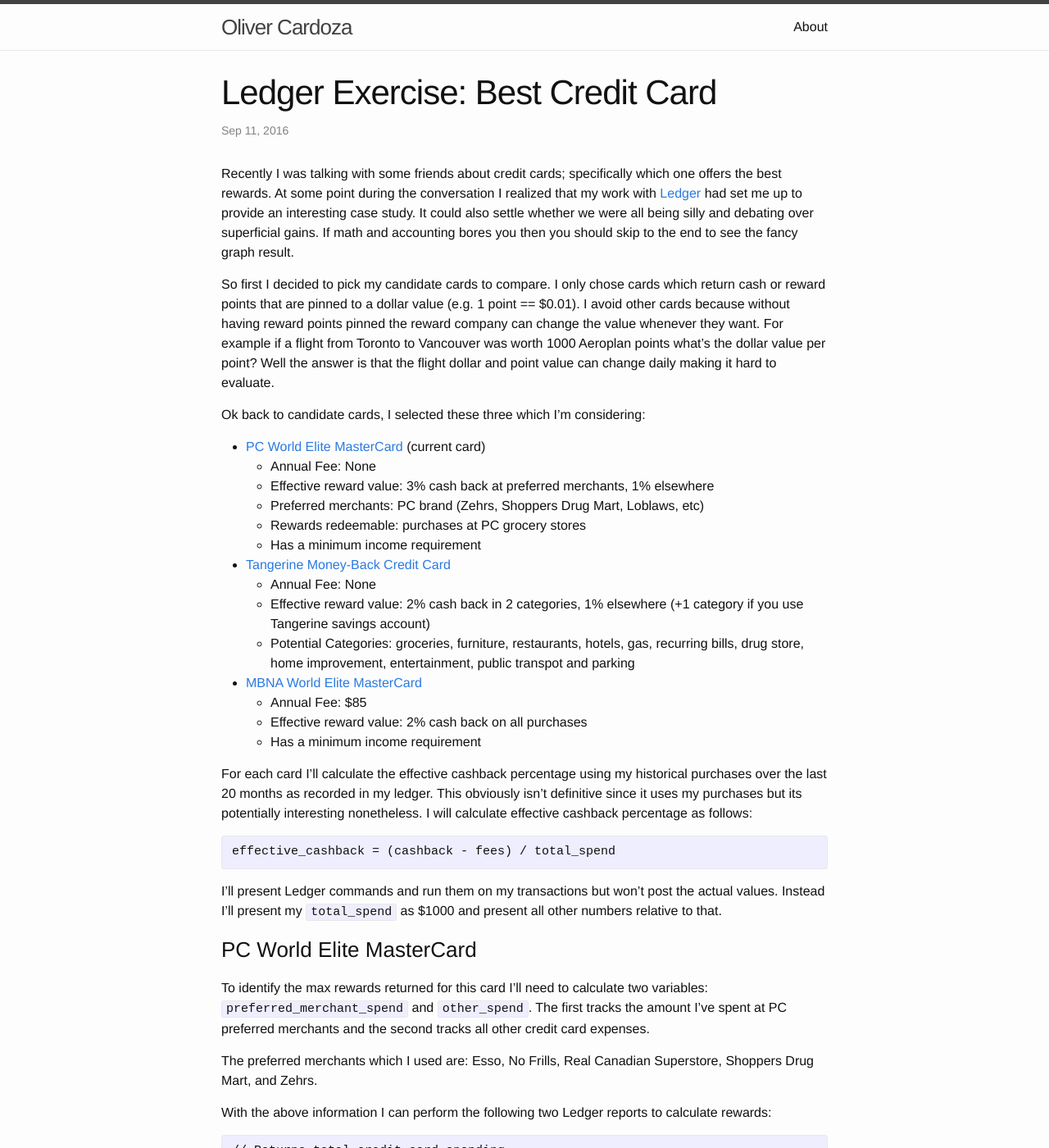
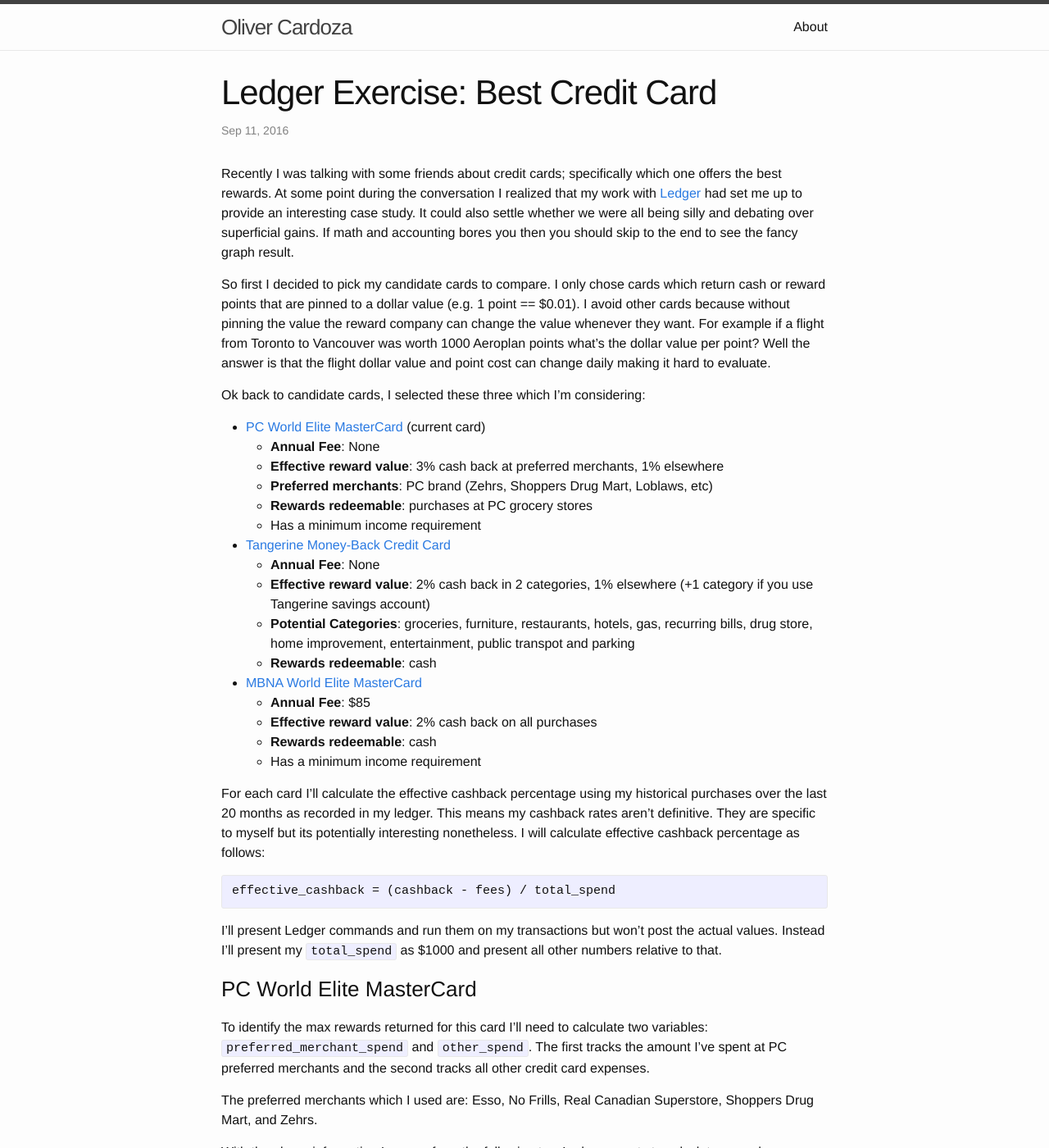
Before and after one commit to OliverCardoza/OliverCardoza.github.io, a Jekyll site: the page built from _posts/2016-09-11-ledger-exercise-best-credit-card.markdown, in a window 1280 px wide and 1400 px high. Shown: the whole window at 82% size. Built offline with Jekyll 4.4.1, drawn with Linux system fonts in a browser that asks for light colours; some of the changed text lies outside the part shown.

Commit message:
Update 2016-09-11-ledger-exercise-best-credit-card.markdown
revision X

````diff
--- a/_posts/2016-09-11-ledger-exercise-best-credit-card.markdown
+++ b/_posts/2016-09-11-ledger-exercise-best-credit-card.markdown
@@ -5,26 +5,28 @@
 ---
 Recently I was talking with some friends about credit cards; specifically which one offers the best rewards. At some point during the conversation I realized that my work with [Ledger](http://ledger-cli.org) had set me up to provide an interesting case study. It could also settle whether we were all being silly and debating over superficial gains. If math and accounting bores you then you should skip to the end to see the fancy graph result.
 
-So first I decided to pick my candidate cards to compare. I only chose cards which return cash or reward points that are pinned to a dollar value (e.g. 1 point == $0.01). I avoid other cards because without having reward points pinned the reward company can change the value whenever they want. For example if a flight from Toronto to Vancouver was worth 1000 Aeroplan points what's the dollar value per point? Well the answer is that the flight dollar and point value can change daily making it hard to evaluate.
+So first I decided to pick my candidate cards to compare. I only chose cards which return cash or reward points that are pinned to a dollar value (e.g. 1 point == $0.01). I avoid other cards because without pinning the value the reward company can change the value whenever they want. For example if a flight from Toronto to Vancouver was worth 1000 Aeroplan points what's the dollar value per point? Well the answer is that the flight dollar value and point cost can change daily making it hard to evaluate.
 
 Ok back to candidate cards, I selected these three which I'm considering:
 
 * [PC World Elite MasterCard](http://www.pcfinancial.ca/WorldElite) (current card)
-    * Annual Fee: None
-    * Effective reward value: 3% cash back at preferred merchants, 1% elsewhere
-    * Preferred merchants: PC brand (Zehrs, Shoppers Drug Mart, Loblaws, etc)
-    * Rewards redeemable: purchases at PC grocery stores
+    * **Annual Fee**: None
+    * **Effective reward value**: 3% cash back at preferred merchants, 1% elsewhere
+    * **Preferred merchants**: PC brand (Zehrs, Shoppers Drug Mart, Loblaws, etc)
+    * **Rewards redeemable**: purchases at PC grocery stores
     * Has a minimum income requirement
 * [Tangerine Money-Back Credit Card](https://www.tangerine.ca/moneybackcreditcard)
-    * Annual Fee: None
-    * Effective reward value: 2% cash back in 2 categories, 1% elsewhere (+1 category if you use Tangerine savings account)
-    * Potential Categories: groceries, furniture, restaurants, hotels, gas, recurring bills, drug store, home improvement, entertainment, public transpot and parking
+    * **Annual Fee**: None
+    * **Effective reward value**: 2% cash back in 2 categories, 1% elsewhere (+1 category if you use Tangerine savings account)
+    * **Potential Categories**: groceries, furniture, restaurants, hotels, gas, recurring bills, drug store, home improvement, entertainment, public transpot and parking
+    * **Rewards redeemable**: cash
 * [MBNA World Elite MasterCard](https://rewards.mbna.ca/worldelite)
-    * Annual Fee: $85
-    * Effective reward value: 2% cash back on all purchases
+    * **Annual Fee**: $85
+    * **Effective reward value**: 2% cash back on all purchases
+    * **Rewards redeemable**: cash
     * Has a minimum income requirement
 
-For each card I'll calculate the effective cashback percentage using my historical purchases over the last 20 months as recorded in my ledger. This obviously isn't definitive since it uses my purchases but its potentially interesting nonetheless. I will calculate effective cashback percentage as follows:
+For each card I'll calculate the effective cashback percentage using my historical purchases over the last 20 months as recorded in my ledger. This means my cashback rates aren't definitive. They are specific to myself but its potentially interesting nonetheless. I will calculate effective cashback percentage as follows:
 
 ```
 effective_cashback = (cashback - fees) / total_spend
````
Also changed, not shown: other parts of _posts/2016-09-11-ledger-exercise-best-credit-card.markdown (+1 -1 lines).
